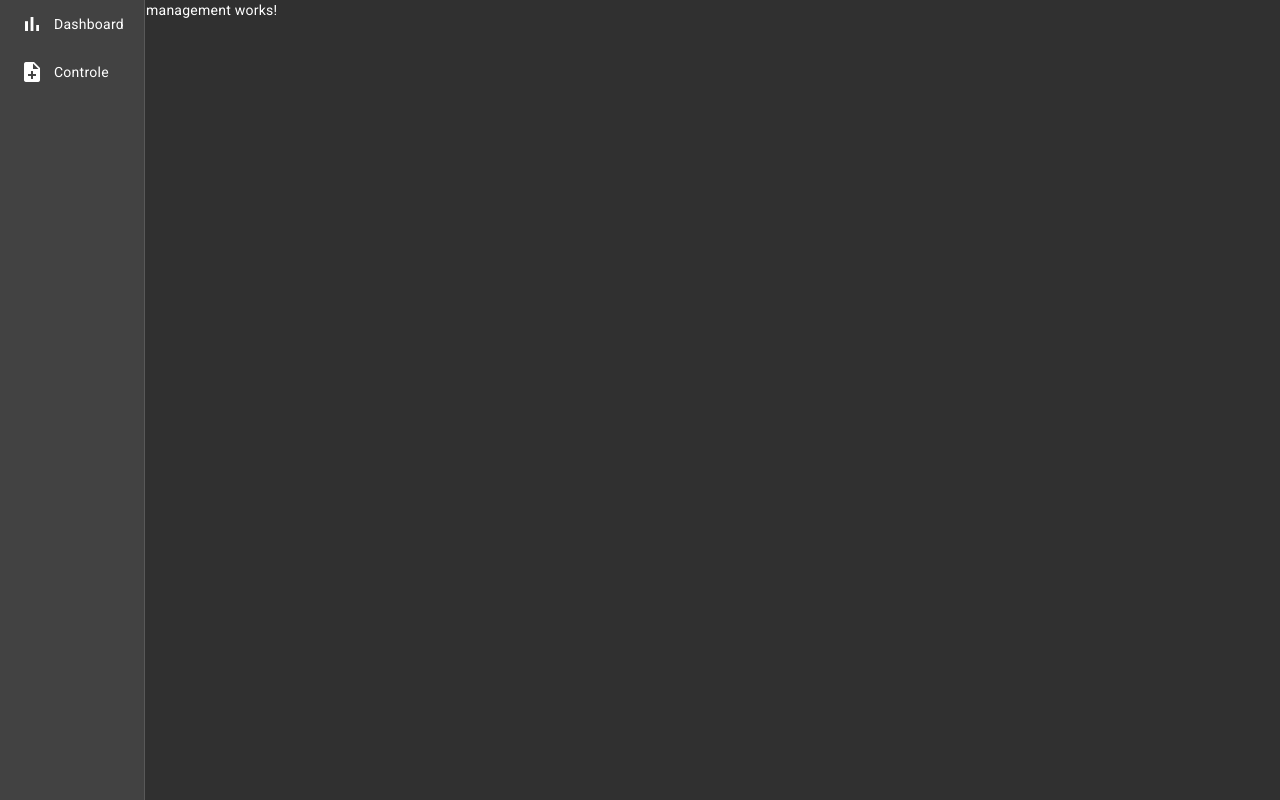
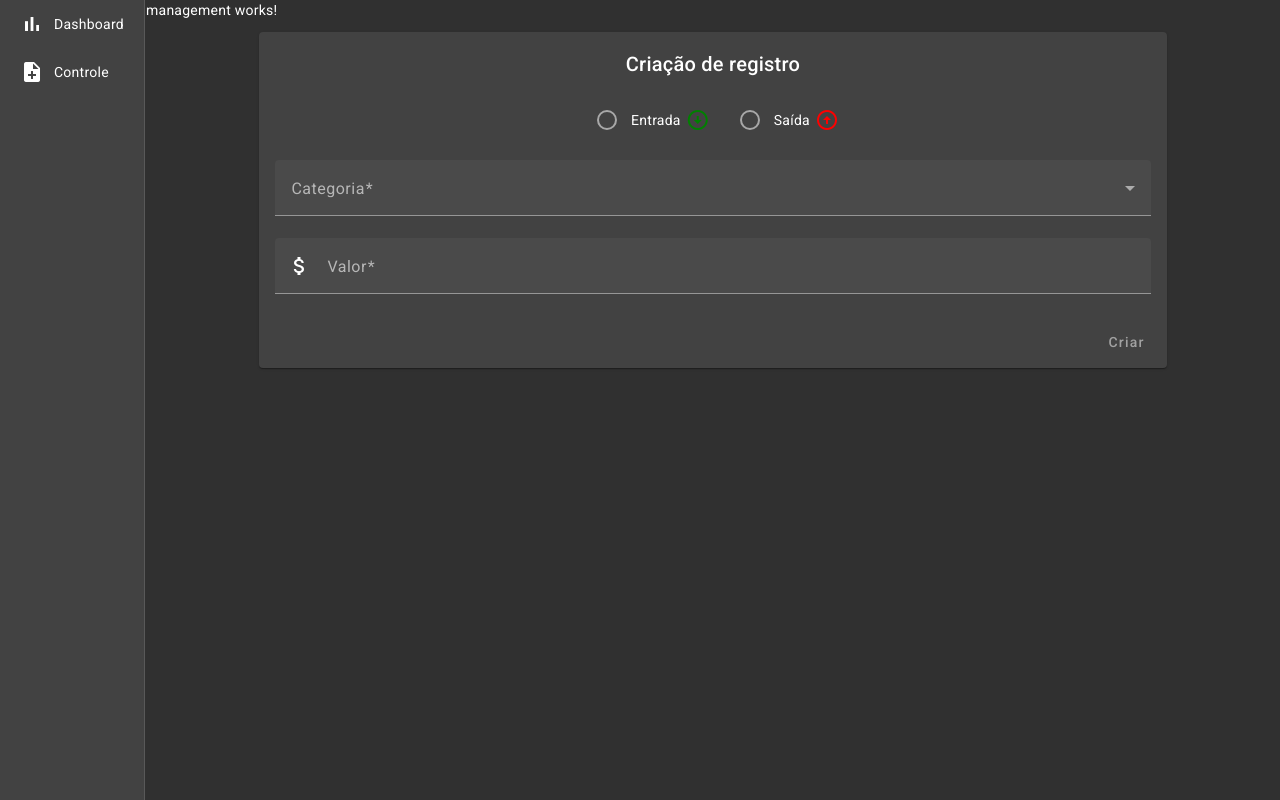
Before and after one commit to ErickHarada/controle-financas, an Angular app: page /controle in a window 1280 px wide. Built offline with nearby package versions, Linux system fonts and the light colour scheme.

Commit message:
feat: consuming create-registry component

```diff
--- a/src/app/components/management/management.component.html
+++ b/src/app/components/management/management.component.html
@@ -1 +1,5 @@
 <p>management works!</p>
+
+<div class="create-registry">
+    <app-create-registry></app-create-registry>
+</div>
--- a/src/app/components/management/management.component.scss
+++ b/src/app/components/management/management.component.scss
@@ -0,0 +1,3 @@
+.create-registry {
+    padding: 0 10%;
+}
--- a/src/app/components/management/management.component.ts
+++ b/src/app/components/management/management.component.ts
@@ -1,9 +1,10 @@
 import { Component } from '@angular/core';
+import { CreateRegistryComponent } from '../create-registry/create-registry.component';
 
 @Component({
   selector: 'app-management',
   standalone: true,
-  imports: [],
+  imports: [CreateRegistryComponent],
   templateUrl: './management.component.html',
   styleUrl: './management.component.scss'
 })
```
